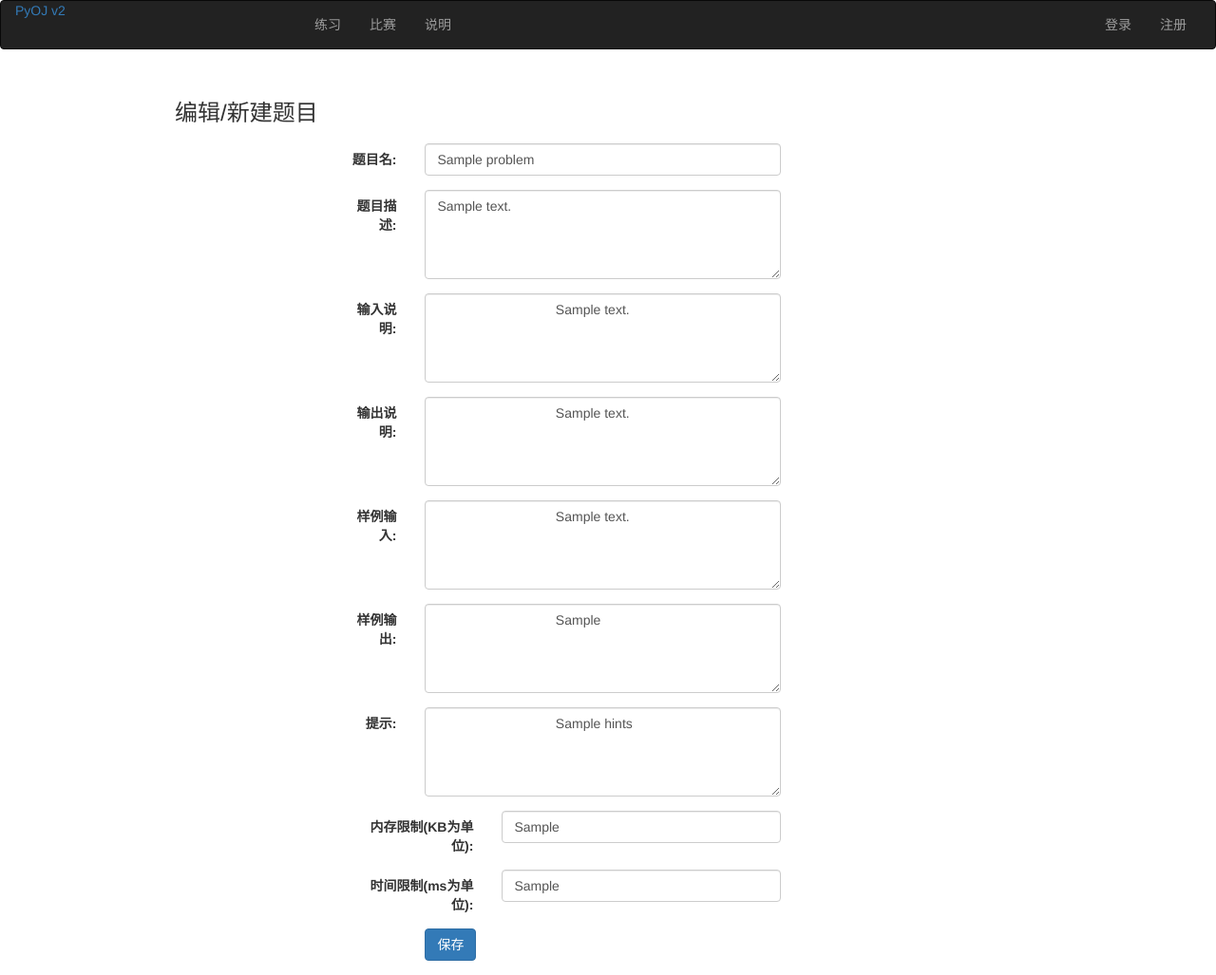
After one commit to skymoney/python_web_ide, a Python web app: template idev2/templates/admin/problem_edit.html in a window 1280 px wide. The commit adds this page. Shown: the whole page at 95% size. Run offline with Jinja, Linux system fonts and the light colour scheme; the template is opened without the code that fills it: most values are stand-ins (such as "Sample title", 1, 10 or a date in 2020); some libraries are stand-ins or nearby versions.

Commit message:
update pages

```diff
--- /dev/null
+++ b/idev2/static/css/contest/contest_detail.css
@@ -0,0 +1,4 @@
+.contest_problem {
+    margin-left: 20%;
+    margin-right: 20%;
+}
--- /dev/null
+++ b/idev2/static/css/contest/contest_home.css
@@ -0,0 +1,4 @@
+.contest_wrapper {
+    margin-left: 20%;
+    margin-right: 20%;
+}
--- /dev/null
+++ b/idev2/static/css/problem/problem_admin_edit.css
@@ -0,0 +1,11 @@
+.problem_wrapper {
+    margin-top: 3%;
+    margin-left: 10%;
+    margin-right: 10%;
+}
+
+.problem_content {
+    margin-left: 20%;
+    margin-right: 30%;
+    margin-top: 2%;
+}
--- /dev/null
+++ b/idev2/templates/admin/problem_edit.html
@@ -0,0 +1,111 @@
+{% extends 'base.html' %}
+
+{% block title %}添加习题{% endblock %}
+
+{% block head_file %}
+    <link href="/static/css/problem/problem_admin_edit.css" rel="stylesheet"/>
+{% endblock %}
+
+{% block content %}
+    <div class="container">
+        <div class="problem_wrapper">
+            <h3>编辑/新建题目</h3>
+
+            <div class="problem_content">
+                <form class="form-horizontal" method="post">
+                    <input type="hidden" name="problem_id" value="{{ problem.id }}">
+
+                    <div class="form-group">
+                        <label for="problem_title" class="col-sm-2 control-label">题目名: </label>
+
+                        <div class="col-sm-10">
+                            <input type="text" class="form-control" id="problem_title" name="problem_title"
+                                   value="{{ problem.problem_title }}">
+                        </div>
+                    </div>
+                    <div class="form-group">
+                        <label for="problem_description" class="col-sm-2 control-label">题目描述: </label>
+
+                        <div class="col-sm-10">
+                            <textarea class="form-control" rows="4" id="problem_description"
+                                      name="problem_description">{{ problem.description }}</textarea>
+                        </div>
+                    </div>
+
+                    <div class="form-group">
+                        <label for="input_description" class="col-sm-2 control-label">输入说明:</label>
+
+                        <div class="col-sm-10">
+                            <textarea class="form-control" rows="4" id="input_description" name="input_description">
+                                {{ problem.input_description }}
+                            </textarea>
+                        </div>
+                    </div>
+                    <div class="form-group">
+                        <label for="output_description" class="col-sm-2 control-label">输出说明:</label>
+
+                        <div class="col-sm-10">
+                            <textarea class="form-control" rows="4" id="output_description" name="output_description">
+                                {{ problem.output_description }}
+                            </textarea>
+                        </div>
+                    </div>
+
+                    <div class="form-group">
+                        <label for="sample_input" class="col-sm-2 control-label">样例输入:</label>
+
+                        <div class="col-sm-10">
+                            <textarea class="form-control" rows="4" id="sample_input" name="sample_input">
+                                {{ problem.output_description }}
+                            </textarea>
+                        </div>
+                    </div>
+
+                    <div class="form-group">
+                        <label for="sample_output" class="col-sm-2 control-label">样例输出:</label>
+
+                        <div class="col-sm-10">
+                            <textarea class="form-control" rows="4" id="sample_output" name="sample_output">
+                                {{ problem.sample_output }}
+                            </textarea>
+                        </div>
+                    </div>
+
+                    <div class="form-group">
+                        <label for="hints" class="col-sm-2 control-label">提示:</label>
+
+                        <div class="col-sm-10">
+                            <textarea class="form-control" rows="4" id="hints" name="hints">
+                                {{ problem.hints }}
+                            </textarea>
+                        </div>
+                    </div>
+
+                    <div class="form-group">
+                        <label for="memory_limit" class="col-sm-4 control-label">内存限制(KB为单位): </label>
+
+                        <div class="col-sm-8">
+                            <input type="text" class="form-control" id="memory_limit" name="memory_limit"
+                                   value="{{ problem.memory_limit }}">
+                        </div>
+                    </div>
+
+                    <div class="form-group">
+                        <label for="time_limit" class="col-sm-4 control-label">时间限制(ms为单位): </label>
+
+                        <div class="col-sm-8">
+                            <input type="text" class="form-control" id="time_limit" name="time_limit"
+                                   value="{{ problem.memory_limit }}">
+                        </div>
+                    </div>
+
+                    <div class="form-group">
+                        <div class="col-sm-10 col-sm-offset-2">
+                            <button class="btn btn-primary">保存</button>
+                        </div>
+                    </div>
+                </form>
+            </div>
+        </div>
+    </div>
+{% endblock %}
--- a/idev2/templates/base.html
+++ b/idev2/templates/base.html
@@ -21,8 +21,8 @@
         <div class="collapse navbar-collapse">
             <ul class="nav navbar-nav">
                 <li><a href="/problems">练习</a></li>
-                <li><a href="#">比赛</a></li>
-                <li><a href="#">说明</a></li>
+                <li><a href="/contest/home">比赛</a></li>
+                <li><a href="/help">说明</a></li>
             </ul>
 
             <ul class="nav navbar-nav navbar-right">
--- /dev/null
+++ b/idev2/templates/web_ide/help.html
@@ -0,0 +1,5 @@
+{% extends 'base.html' %}
+
+{% block title %}PyOJ说明{% endblock %}
+
+{% block content %}{% endblock %}
```
Also changed, not shown: idev2/static/css/problem/problem_admin_home.css (added, +8 -0 lines), idev2/static/css/problem/problem_single.css (+12 -0 lines), idev2/static/js/problem_single.js (+6 -2 lines), idev2/templates/admin/problem_admin.html (deleted, +0 -13 lines), idev2/templates/admin/problem_home.html (added, +43 -0 lines), idev2/templates/contest/contest_detail.html (added, +44 -0 lines), idev2/templates/contest/contest_home.html (added, +45 -0 lines), idev2/templates/web_ide/problem_single.html (+6 -2 lines).
